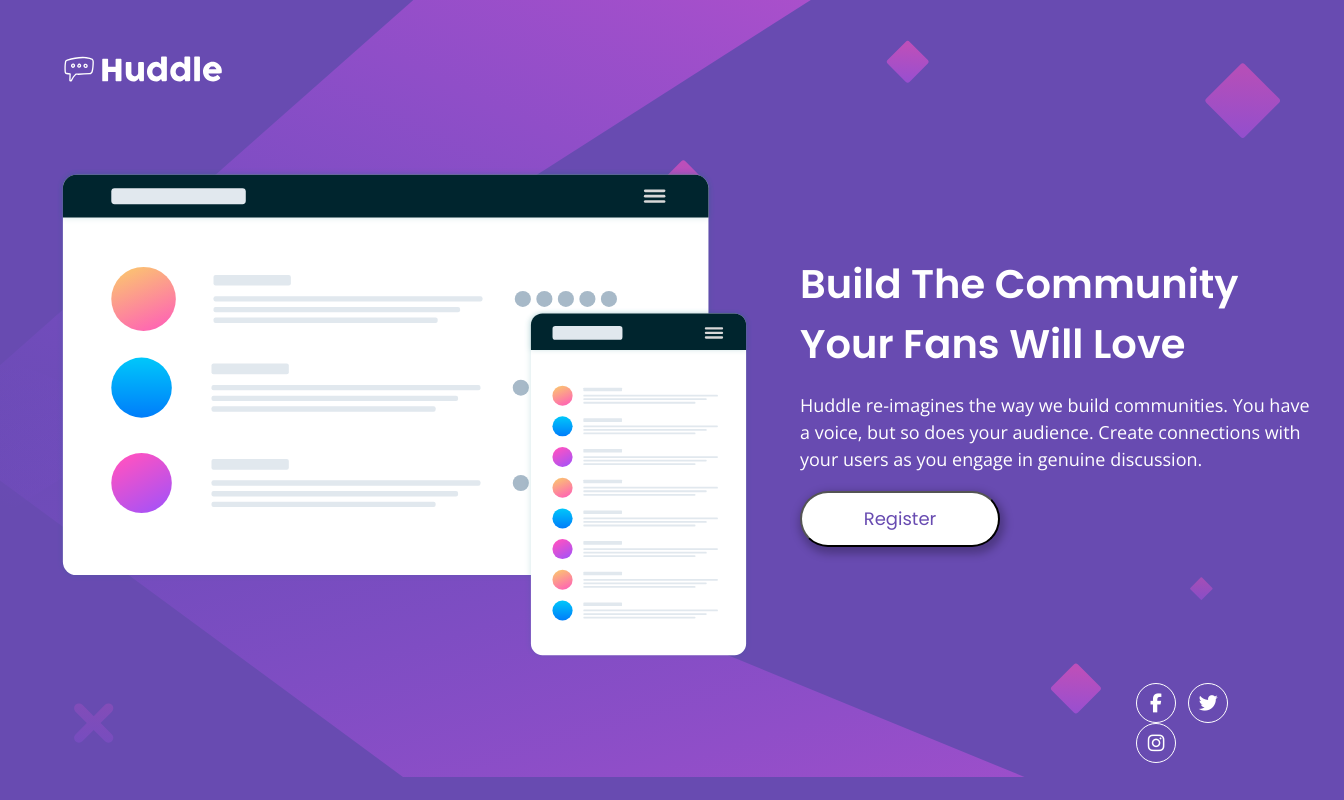
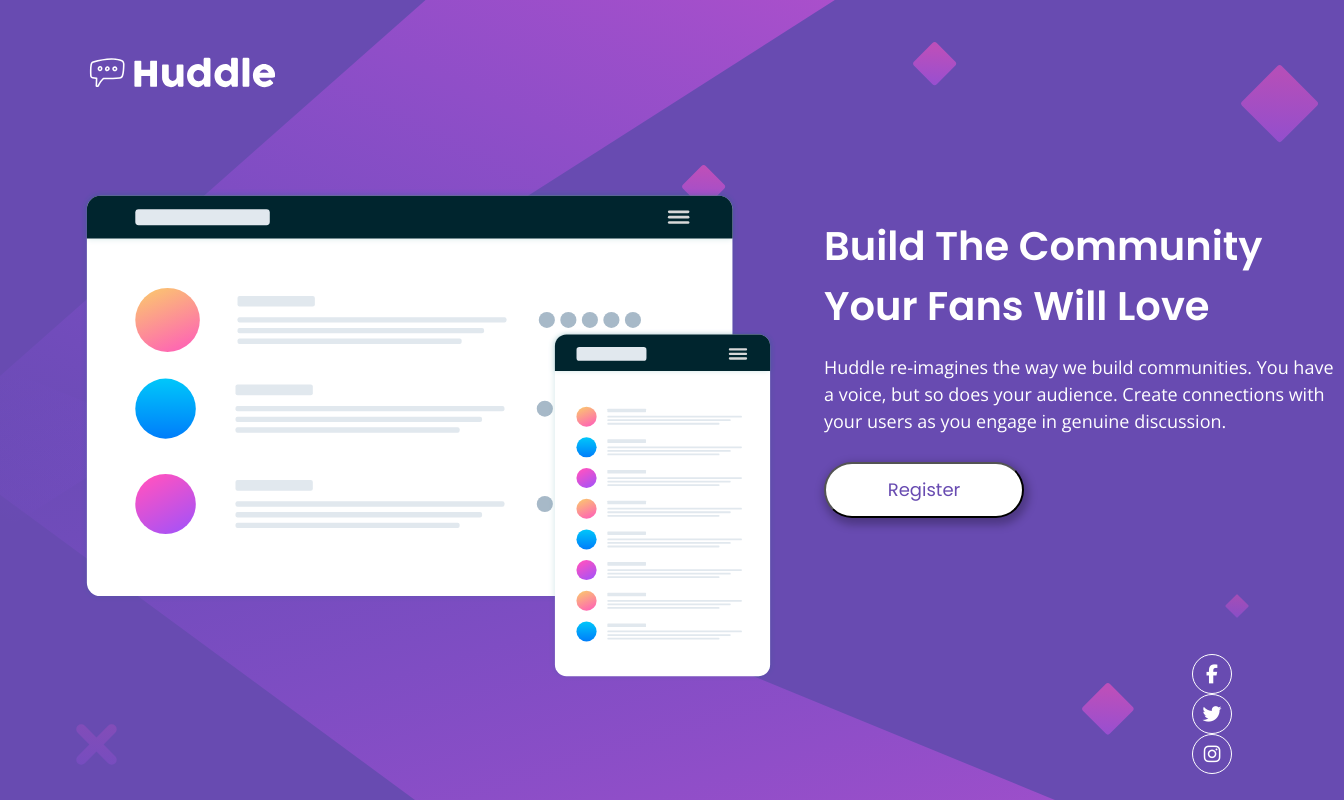
Before and after one commit to minahilakhtar/huddle-landing-page-1, a plain HTML site: page index.html in a window 1280 px wide. Shown: the whole page, 1344 px wide, since content can reach past the window. Drawn offline with nearby package versions, Linux system fonts and the light colour scheme.

Commit message:
minor margin adjustments on desktop

```diff
--- a/style.css
+++ b/style.css
@@ -79,10 +79,10 @@ i {
 
 /* desktop view */
 
-@media only screen and (min-width: 500px){
+@media only screen and (min-width: 600px){
     body {
         background-image: url(./images/bg-desktop.svg);
-        background-size: contain;
+        background-position: top left;
     }
     main {
         display: flex;
@@ -91,20 +91,20 @@ i {
         height: 100%;
     }
     .logo {
-        width: 170px;
-        margin: 3em 10.5em 4.9em 0;
+        width: 200px;
+        margin: 3em 10.5em 5.7em 0;
     }
     .mockups {
         width: 696px;
         height: 493px;
     }
     .left {
-        margin-left: 3.5em;
+        margin: 0 0 0 5em;
         display: flex;
         flex-direction: column;
     }
     .right {
-        margin: auto auto auto 3em;
+        margin: 13.5em auto auto 3em;
         z-index: -1;
     }
     h1 {
@@ -128,7 +128,7 @@ i {
         height: 56px;
         border-radius: 28px;
         box-shadow: 2px 4px 9px 3px rgba(0, 0, 0, 0.258633);
-        margin: 1em 0 0 0;
+        margin: 1.5em 0 0 0;
     }
     button:hover {
         background-color: #E880E8;
@@ -137,7 +137,7 @@ i {
     .social {
         position: absolute;
         z-index: 0;
-        margin: 8.5em 0 0 21em;
+        margin: 8.5em 0 0 23em;
     }
     i {
         font-size: 19px;
```
